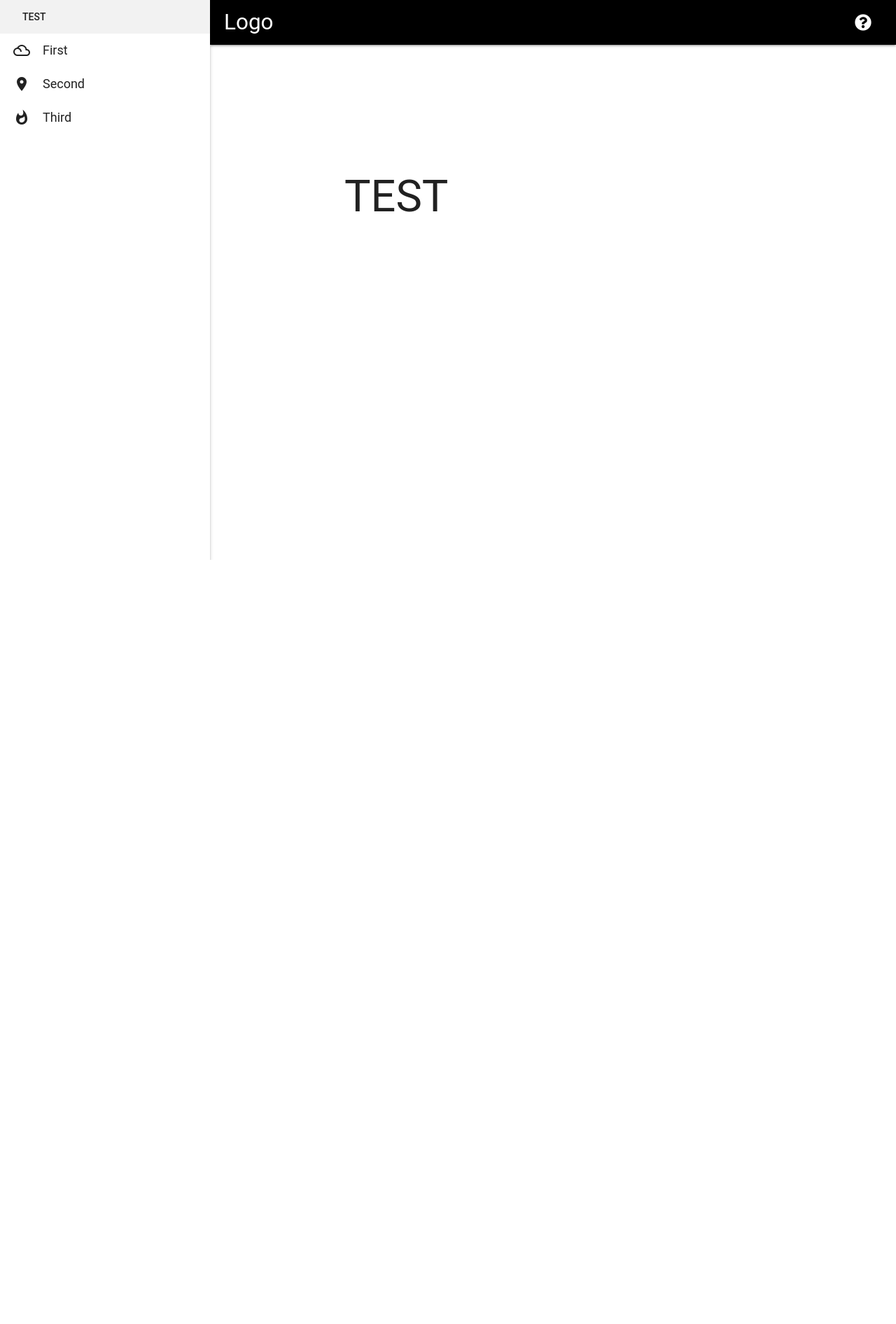
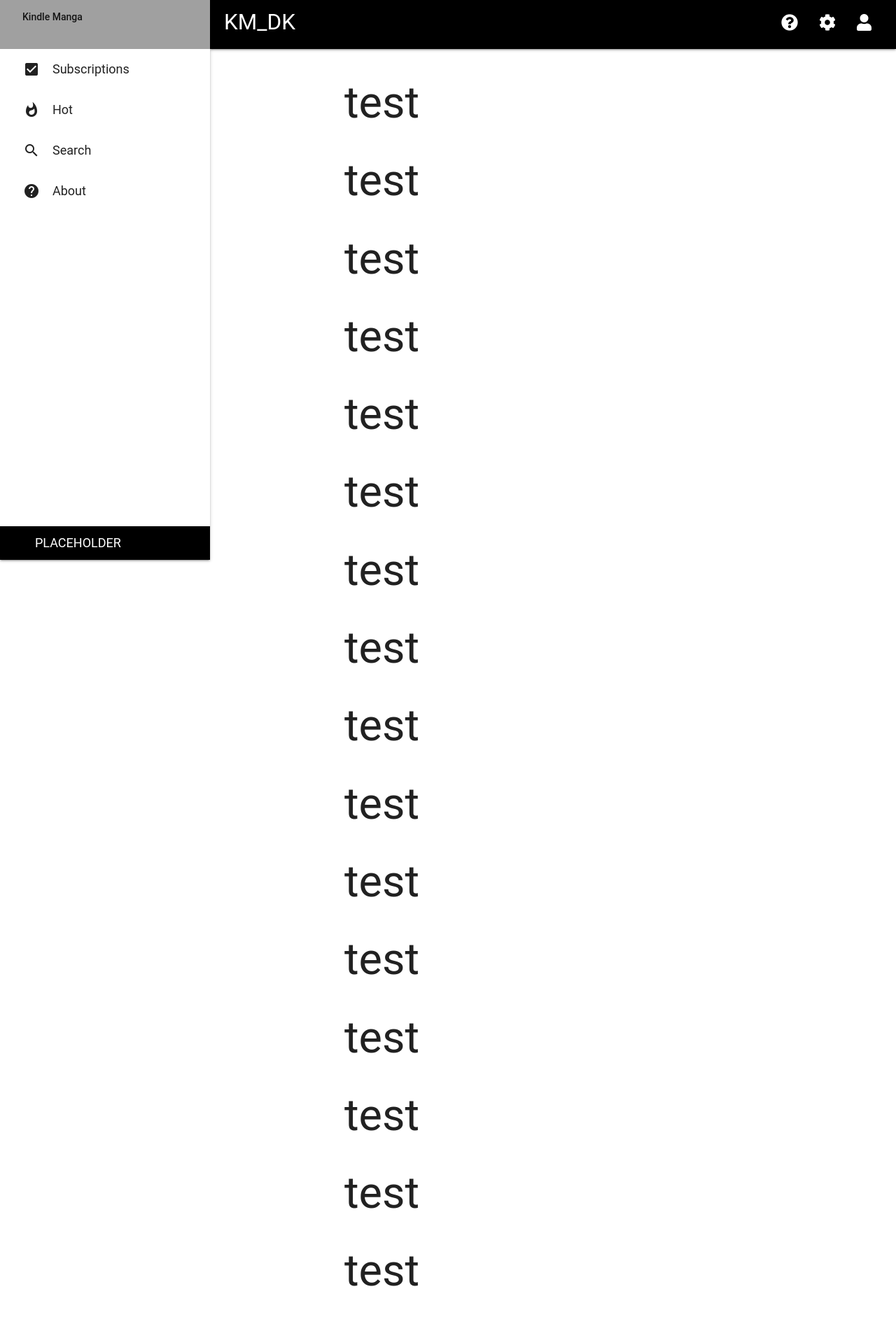
Before and after one commit to dkage/kindle_manga, a Django app: page / in a window 1280 px wide. Shown: the top 1892 px of the page at 70% size. Before the commit the page ends 800 px from the top, so only its background shows below. Run offline with Django 3.2, Linux system fonts and the light colour scheme; some libraries are stand-ins or nearby versions.

Commit message:
Add new base template, add css, add bg, add views/urls

```diff
--- a/core/urls.py
+++ b/core/urls.py
@@ -5,5 +5,6 @@ urlpatterns = [
     path('', core.index, name='index'),
     path('index', core.index),
 
-    path('register', core.register, name='register')
+    path('register', core.register, name='register'),
+    path('login', core.login, name='login')
 ]
--- a/core/views.py
+++ b/core/views.py
@@ -1,9 +1,13 @@
 from django.shortcuts import render
 
-# Create your views here.
 
 def index(request):
     return render(request, 'index.html')
 
+
 def register(request):
     return render(request, 'register.html')
+
+
+def login(request):
+    return render(request, 'login.html')
--- /dev/null
+++ b/static/css/base.css
@@ -0,0 +1,62 @@
+body, ul, li, p {
+    list-style: none;
+    font-size: 1.2rem;
+    font-family: Roboto, serif;
+    display: flex;
+    flex-direction: column;
+}
+
+.navbar-static-top, #content {
+    padding-left: 300px;
+}
+
+#nav-mobile {
+    display: block;
+}
+
+#top-nav {
+    background: black !important;
+    height: 70px;
+    justify-content: center;
+    align-content: center;
+    padding: 0 20px 0 20px;
+}
+
+#sidebar-title {
+    color: white;
+    background: darkgray;
+    height: 70px;
+}
+
+#sidebar-title > a {
+    height: 70px;
+    justify-content: center;
+}
+
+#sidenav-left {
+    height: 100%;
+}
+
+#main {
+}
+
+header {
+}
+
+#menu-list {
+
+}
+
+#menu-list > li > div {
+    padding: 5px 10px 5px 30px;
+}
+
+#side-footer{
+    position: fixed;
+    bottom: 0;
+    background: black;
+    color: white;
+    width: 300px;
+    justify-content: center;
+    padding-left: 50px;
+}
--- a/static/css/main.css
+++ b/static/css/base_sign_inup.css
@@ -6,15 +6,27 @@ body, ul, li, p {
     flex-direction: column;
 }
 
-.navbar-static-top, #content {
-    padding-left: 300px;
-}
-
 #top-nav {
     background: black !important;
+    height: 70px;
     justify-content: center;
+    align-content: center;
     padding: 0 20px 0 20px;
 }
 
-header {
+#nav-mobile {
+    display: block;
 }
+
+
+body {
+    display: flex;
+    min-height: 100vh;
+    flex-direction: column;
+}
+main {
+    flex: 1 0 auto;
+}
+body {
+    background: #fff;
+}
--- a/templates/base.html
+++ b/templates/base.html
@@ -5,7 +5,7 @@
 <head>
     <meta charset="UTF-8">
     <link href="{% static 'favicon.ico' %}" rel="shortcut icon" type="image/png" />
-    <link rel="stylesheet" href="{% static 'css/main.css'%}">
+    <link rel="stylesheet" href="{% static 'css/base.css'%}">
     <link rel="stylesheet" href="https://cdnjs.cloudflare.com/ajax/libs/materialize/1.0.0/css/materialize.min.css">
     <script src="https://cdnjs.cloudflare.com/ajax/libs/materialize/1.0.0/js/materialize.min.js"></script>
     <link rel="stylesheet" href="https://use.fontawesome.com/releases/v5.13.0/css/all.css"
@@ -22,7 +22,7 @@
     <div class="navbar-static-top">
         <nav id="top-nav">
             <div class="nav-wrapper">
-                <a href="#" class="brand-logo">Logo</a>
+                <a href="#" class="brand-logo">KM_DK</a>
                 <ul id="nav-mobile" class="right hide-on-med-and-down">
                     <li><a href="https://www.google.com"><i class="fa fa-question-circle"></i></a></li>
                     <li><a href="https://www.google.com"><i class="fa fa-cog"></i></a></li>
@@ -33,39 +33,78 @@
     </div>
 
     <ul class="sidenav sidenav-fixed" id="sidenav-left">
-        <li>
-            <a href="" class="brand-logo">TEST</a>
+        <li id="sidebar-title">
+            <a href="" class="">Kindle Manga</a>
         </li>
         <li class="no-padding">
-            <ul class="collapsible collapsible-accordion">
+            <ul id="menu-list" class="collapsible collapsible-accordion">
                 <li>
-                    <div class="collapsible-header"><i class="material-icons">filter_drama</i>First</div>
+                    <div class="collapsible-header"><i class="material-icons">check_box</i>Subscriptions</div>
+                    <div class="collapsible-body"><span>My subscriptions</span></div>
+                    <div class="collapsible-body"><span>Status</span></div>
+                </li>
+                <li>
+                    {# TODO ADD SPACING HERE SOMEHOW #}
+                </li>
+                <li>
+                    <div class="collapsible-header"><i class="material-icons">whatshot</i>Hot</div>
+                    <div class="collapsible-body"><span>All Time</span></div>
+                    <div class="collapsible-body"><span>Month</span></div>
+                    <div class="collapsible-body"><span>Week</span></div>
+                </li>
+                <li>
+                    {# TODO needs to be a button with no collapse, but that hide others collapsable if clicked #}
+                    <div class="collapsible-header"><i class="material-icons">search</i>Search</div>
                     <div class="collapsible-body"><span>Lorem ipsum dolor sit amet.</span></div>
                 </li>
                 <li>
-                    <div class="collapsible-header"><i class="material-icons">place</i>Second</div>
-                    <div class="collapsible-body"><span>Lorem ipsum dolor sit amet.</span></div>
+                    <div class="collapsible-header"><i class="material-icons">help</i>About</div>
+                    <div class="collapsible-body"><span>This project</span></div>
+                    <div class="collapsible-body"><span>Contact</span></div>
                 </li>
-                <li>
-                    <div class="collapsible-header"><i class="material-icons">whatshot</i>Third</div>
-                    <div class="collapsible-body"><span>Lorem ipsum dolor sit amet.</span></div>
-                </li>
-
             </ul>
+        </li>
+        <li id="side-footer">
+            PLACEHOLDER
         </li>
     </ul>
 
-    <div></div>
+
 
 </header>
+<div id="main">
+    <div id="content" class="container">
+        <h1>test</h1>
+        <h1>test</h1>
+        <h1>test</h1>
+        <h1>test</h1>
+        <h1>test</h1>
+        <h1>test</h1>
+        <h1>test</h1>
+        <h1>test</h1>
+        <h1>test</h1>
+        <h1>test</h1>
+        <h1>test</h1>
+        <h1>test</h1>
+        <h1>test</h1>
+        <h1>test</h1>
+        <h1>test</h1>
+        <h1>test</h1>
+        <h1>test</h1>
+        <h1>test</h1>
+        <h1>test</h1>
+        <h1>test</h1>
+        <h1>test</h1>
+        <h1>test</h1>
+        <h1>test</h1>
+        <h1>test</h1>
+        <h1>test</h1>
+        <h1>test</h1>
+        {% block content %}
+        {% endblock %}
 
-<div id="content" class="container">
-
-    {% block content %}
-    {% endblock %}
-
+    </div>
 </div>
-
 </body>
 <script src="{% static 'js/main.js' %}"></script>
 </html>
--- a/templates/register.html
+++ b/templates/register.html
@@ -1,6 +1,6 @@
-{% extends 'base.html' %}
+{% extends 'base_sign_inup.html' %}
 
 
-{% block content %}
-<h1>test2</h1>
+{% block sign_form %}
+
 {% endblock %}
```
Also changed, not shown: templates/base_sign_inup.html (added, +94 -0 lines), templates/login.html (+4 -17 lines), static/img/main_bg.png (added), 1 other file.
